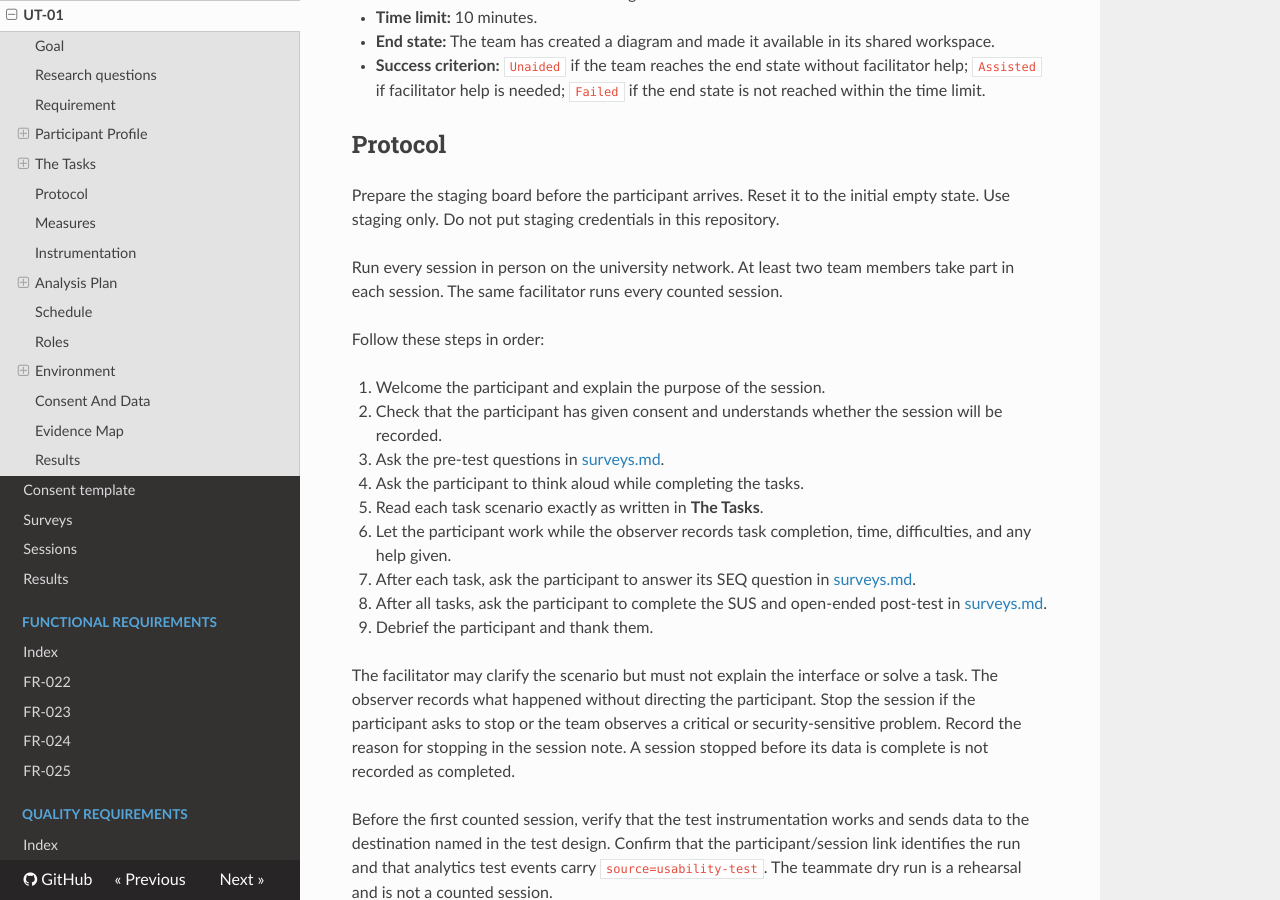
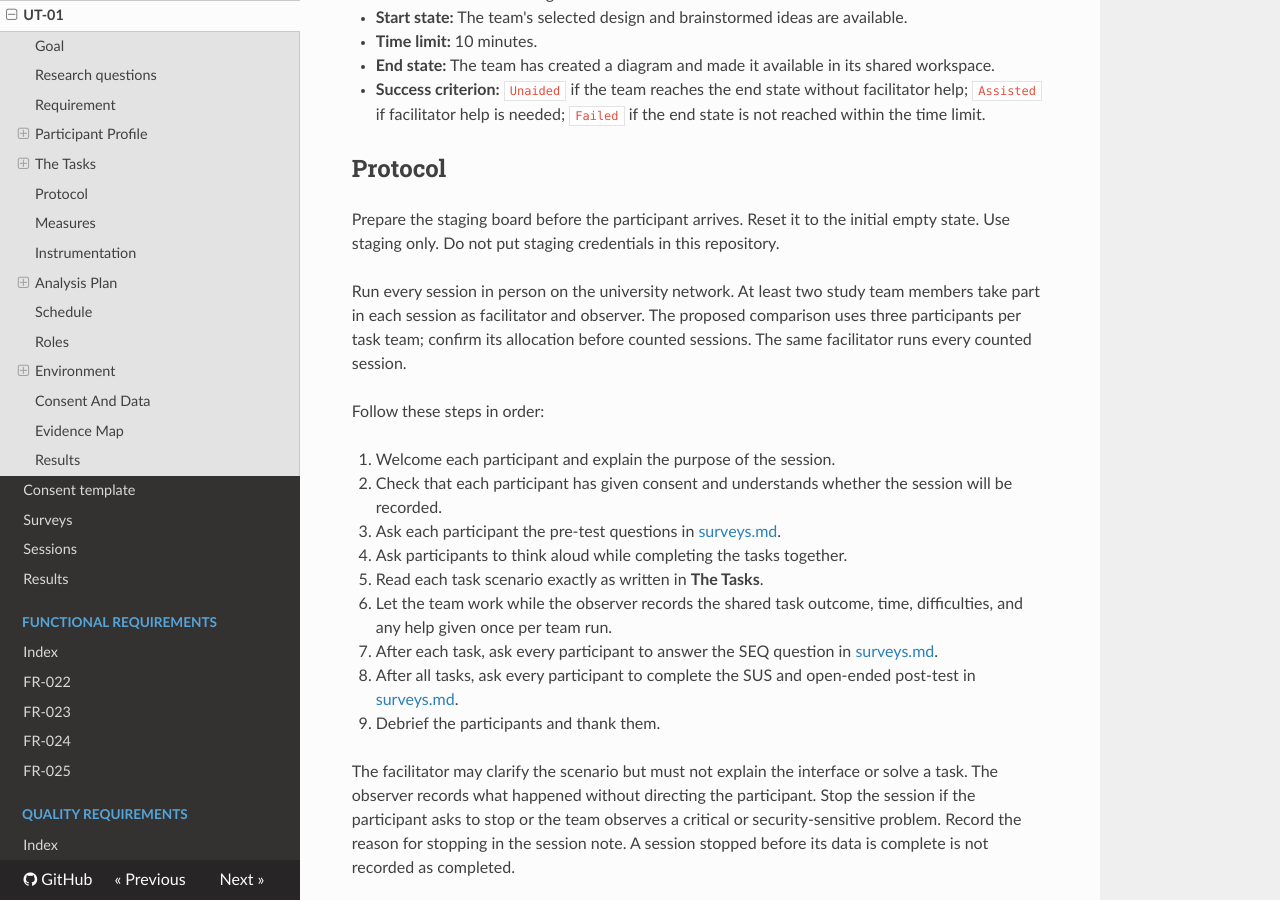
Before and after one commit to WellMadeTeam/workspace-ai-03, an MkDocs documentation site: the page built from docs/usability-tests/ut-01/README.md, in a window 1280 px wide and 900 px high, scrolled down 2151 px. Built offline with MkDocs 1.6.1, drawn with Linux system fonts in a browser that asks for light colours; nearby versions of some CDN libraries; some of the changed text lies outside the part shown.

Commit message:
docs(usability): align proposed sample and protocol

```diff
--- a/docs/usability-tests/ut-01/README.md
+++ b/docs/usability-tests/ut-01/README.md
@@ -27,7 +27,7 @@ The usability requirement is `QR-06`, being specified in [TODO: task #313](https
 
 ### Recruitment target
 
-Recruit five people as the design target and obtain at least three completed, counted sessions. Every counted participant must be 18 or older, match the profile, and be outside the product team; the customer, instructors, and course staff are excluded.
+The analysis plan proposes recruiting six people into two teams of three, one shared-board team and one control team; this allocation awaits review before counted sessions. Obtain at least three completed, counted participant sessions. Every counted participant must be 18 or older, match the profile, and be outside the product team; the customer, instructors, and course staff are excluded.
 
 Invite eligible classmates outside the team and people in the team's software-development or software-architecture networks to volunteer. Screen volunteers against the profile with the pre-test before scheduling; do not publish names or contact details. A session that fails to meet the profile is exploratory and is not counted.
 
@@ -74,20 +74,21 @@ Use staging only.
 Do not put staging credentials in this repository.
 
 Run every session in person on the university network.
-At least two team members take part in each session.
+At least two study team members take part in each session as facilitator and observer.
+The proposed comparison uses three participants per task team; confirm its allocation before counted sessions.
 The same facilitator runs every counted session.
 
 Follow these steps in order:
 
-1. Welcome the participant and explain the purpose of the session.
-2. Check that the participant has given consent and understands whether the session will be recorded.
-3. Ask the pre-test questions in [surveys.md](surveys.md).
-4. Ask the participant to think aloud while completing the tasks.
+1. Welcome each participant and explain the purpose of the session.
+2. Check that each participant has given consent and understands whether the session will be recorded.
+3. Ask each participant the pre-test questions in [surveys.md](surveys.md).
+4. Ask participants to think aloud while completing the tasks together.
 5. Read each task scenario exactly as written in **The Tasks**.
-6. Let the participant work while the observer records task completion, time, difficulties, and any help given.
-7. After each task, ask the participant to answer its SEQ question in [surveys.md](surveys.md).
-8. After all tasks, ask the participant to complete the SUS and open-ended post-test in [surveys.md](surveys.md).
-9. Debrief the participant and thank them.
+6. Let the team work while the observer records the shared task outcome, time, difficulties, and any help given once per team run.
+7. After each task, ask every participant to answer the SEQ question in [surveys.md](surveys.md).
+8. After all tasks, ask every participant to complete the SUS and open-ended post-test in [surveys.md](surveys.md).
+9. Debrief the participants and thank them.
 
 The facilitator may clarify the scenario but must not explain the interface or solve a task.
 The observer records what happened without directing the participant.
```
